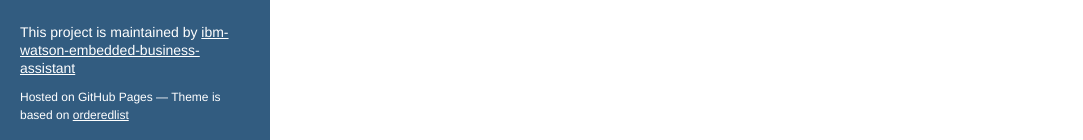
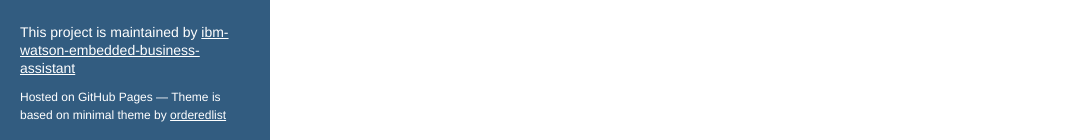
Before and after one commit to ibm-watson-embedded-business-assistant/eba-example-agents, a Jekyll site: the page built from docs/YouTube.md, in a window 1280 px wide. Shown: the part 757-897 px from the top of the page, without its empty margins (0-1083 px from the left). Built offline with Jekyll 4.4.1, drawn with Linux system fonts in a browser that asks for light colours; our own code applies the rules of GitHub Pages for plain Markdown files; the repository's description, which GitHub fills in, is left out.

Commit message:
Update default.html

```diff
--- a/_layouts/default.html
+++ b/_layouts/default.html
@@ -60,7 +60,7 @@
         {% if site.github.is_project_page %}
         <p>This project is maintained by <a href="{{ site.github.owner_url }}">{{ site.github.owner_name }}</a></p>
         {% endif %}
-        <p><small>Hosted on GitHub Pages &mdash; Theme is based on <a href="https://github.com/orderedlist">orderedlist</a></small></p>
+        <p><small>Hosted on GitHub Pages &mdash; Theme is based on minimal theme by <a href="https://github.com/orderedlist">orderedlist</a></small></p>
       </footer>
     </div>
     <script src="{{ "/assets/js/youtube.js?v=" | append: site.github.build_revision | relative_url }}"></script>
```
